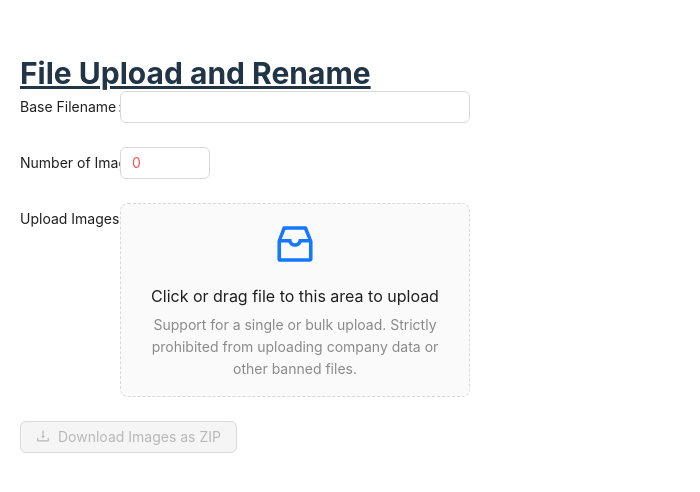
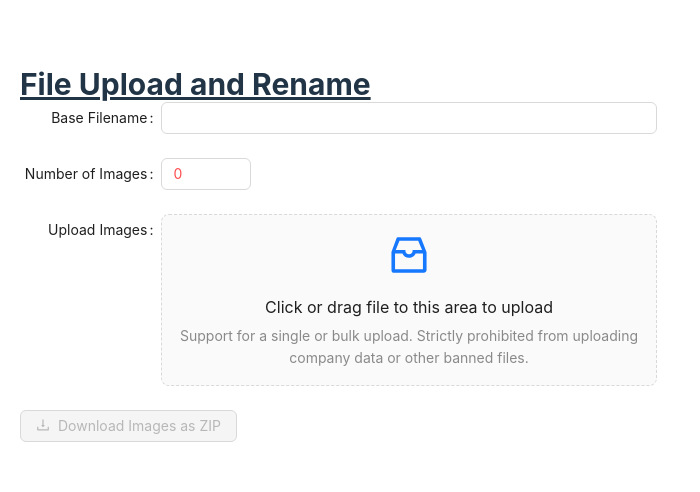
Before and after one commit to blaycoder/File-Renamer, a React (Vite) app: page / in a window 1280 px wide. Shown: the part 146-638 px from the top of the page, without its empty margins (0-700 px from the left). Built offline with nearby package versions, Linux system fonts and the light colour scheme.

Commit message:
added a logic to clear input after download

```diff
--- a/src/App.jsx
+++ b/src/App.jsx
@@ -16,11 +16,11 @@ export default function App() {
       const formData = new FormData();
 
       // Loop through the uploaded files and rename them
-      if(fileList.length !== imageCount){
-        console.log(fileList)
+      if (fileList.length !== imageCount) {
+        console.log(fileList);
         message.error(`Please upload exactly ${imageCount} images.`);
-        fileList.pop()
-        console.log(fileList)
+        fileList.pop();
+        console.log(fileList);
         return;
       }
       fileList.forEach((baseFile, index) => {
@@ -33,7 +33,7 @@ export default function App() {
       try {
         await axios.post("http://localhost:3000/upload", formData);
         onSuccess("File uploaded successfully");
-        // message.success("Files uploaded and renamed successfully");
+        message.success("Files uploaded and renamed successfully");
       } catch (error) {
         console.error("Error uploading file:", error);
         onError("Error uploading file");
@@ -47,14 +47,9 @@ export default function App() {
     name: "file",
     accept: "image/*",
     multiple: true,
-    maxCount: {imageCount},
     customRequest: handleUpload, // Use custom request for file uploads
     onChange(info) {
       const { fileList: updatedFileList } = info; // Destructure updated fileList
-      // if(updatedFileList.length !== imageCount){
-      //   message.error(`Please upload exactly ${imageCount} images.`);
-      //   return;
-      // }
       setFileList(updatedFileList); // Update the file list when files are selected
       if (info.file.status === "done") {
         setUploadStatus(false); // Enable download button after upload
@@ -79,6 +74,9 @@ export default function App() {
       document.body.appendChild(link);
       link.click();
       link.remove();
+      setBaseFilename("");
+      setImageCount(0);
+      setUploadStatus(true);
     } catch (error) {
       console.error("Error downloading the images:", error);
       alert("Error downloading the images.");
@@ -96,9 +94,7 @@ export default function App() {
           span: 14,
         }}
         layout="horizontal"
-        style={{
-          maxWidth: 600,
-        }}
+
       >
         <Form.Item label="Base Filename">
           <Input
```
